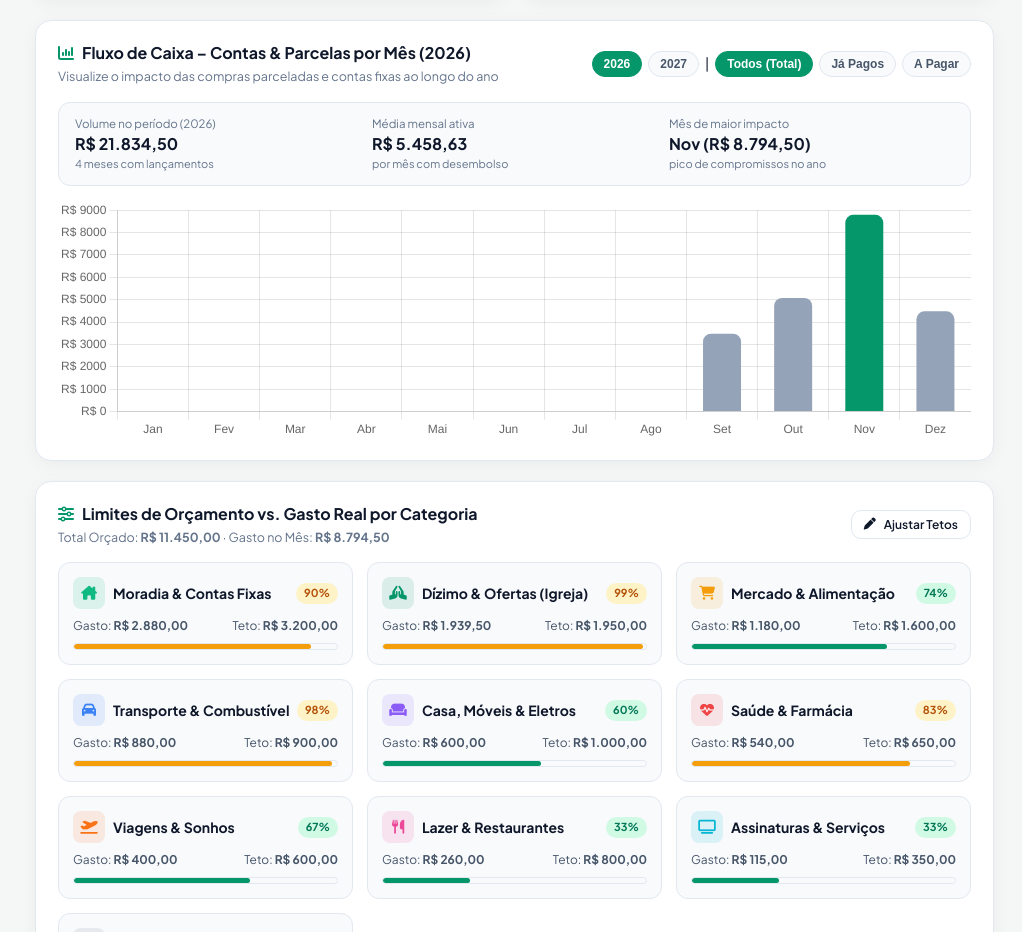
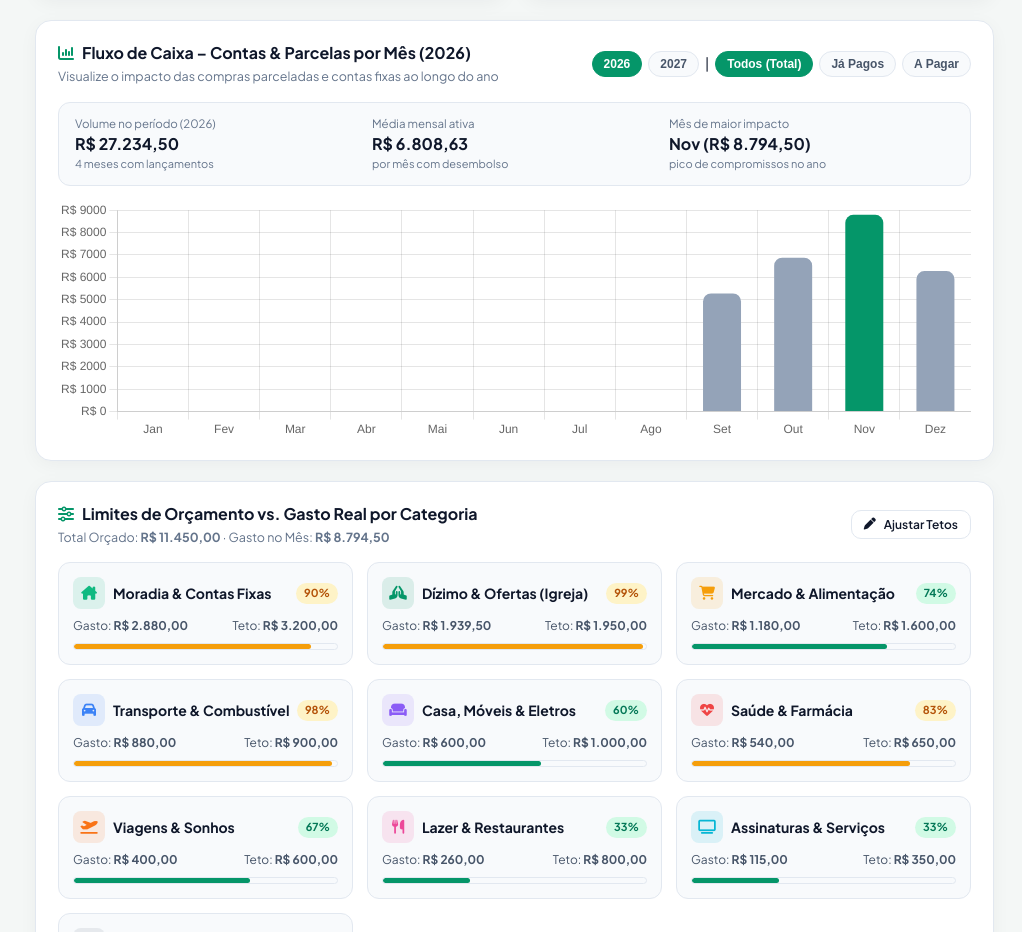
Before and after one commit to uranio8/finanpro-casal, a React (Vite) app: page / in a window 1280 px wide. Shown: the part 1541-2473 px from the top of the page, without its empty margins (258-1280 px from the left). Built offline with nearby package versions, Linux system fonts and the light colour scheme; a web font is replaced by a local one.

Commit message:
fix(modulo-1): sincronizar edicao de salario na tabela, filtro de clonagem fixa e paridade anual no grafico e PDF

```diff
--- a/src/App.jsx
+++ b/src/App.jsx
@@ -378,6 +378,7 @@ export default function App() {
 
     if (txModal.editingId) {
       setState((prev) => {
+        const originalTx = prev.transactions.find((t) => t.id === txModal.editingId);
         const commId = txModal.commitmentId;
         const shouldPropagate = Boolean(commId && txForm.propagateToPendingInstallments);
 
@@ -449,6 +450,38 @@ export default function App() {
           );
         }
 
+        // Se o usuário editou diretamente um Salário Mensal automático na tabela, sincronizar monthlyIncomes e recalcular Dízimo
+        if (originalTx && isAutoSalaryTransaction(originalTx)) {
+          const targetYm = (txForm.dueDate || originalTx.dueDate || prev.selectedMonth).slice(0, 7);
+          const currentEff = getEffectiveMonthIncome(prev, targetYm);
+          const isP2 = (txForm.owner || originalTx.owner) === 'partner2';
+          const updatedMonthIncome = {
+            partner1Income: isP2 ? currentEff.partner1Income : amountNum,
+            partner2Income: isP2 ? amountNum : currentEff.partner2Income,
+            donationAmount: currentEff.donationAmount
+          };
+          const nextState = {
+            ...prev,
+            couple:
+              targetYm === prev.selectedMonth
+                ? {
+                    ...prev.couple,
+                    ...(isP2 ? { partner2Income: amountNum } : { partner1Income: amountNum })
+                  }
+                : prev.couple,
+            monthlyIncomes: {
+              ...(prev.monthlyIncomes || {}),
+              [targetYm]: updatedMonthIncome
+            },
+            transactions: updatedTransactions,
+            commitments: updatedCommitments
+          };
+          return {
+            ...nextState,
+            transactions: syncMonthIncomeAndTitheTransactions(nextState, targetYm)
+          };
+        }
+
         return {
           ...prev,
           transactions: updatedTransactions,
@@ -490,28 +523,27 @@ export default function App() {
     const targetYm = state.selectedMonth;
     const prevYm = shiftYearMonth(targetYm, -1);
 
+    const isEligibleFixedExpense = (t) =>
+      t.type === 'expense' &&
+      t.category !== 'dizimo' &&
+      !t.commitmentId &&
+      t.installmentNumber !== 0 &&
+      !String(t.id || '').startsWith('tx-goal-') &&
+      (t.category === 'moradia' ||
+        t.category === 'assinaturas' ||
+        t.category === 'saude' ||
+        t.paymentMethod !== 'Cartão de Crédito');
+
     // Search previous month first; if empty, fallback to reference month '2026-11'
     const candidateSourceTxs = state.transactions.filter(
-      (t) =>
-        t.type === 'expense' &&
-        t.category !== 'dizimo' &&
-        t.dueDate &&
-        t.dueDate.startsWith(prevYm) &&
-        (!t.commitmentId || t.paymentMethod !== 'Cartão de Crédito')
+      (t) => t.dueDate && t.dueDate.startsWith(prevYm) && isEligibleFixedExpense(t)
     );
 
     const sourceList =
       candidateSourceTxs.length > 0
         ? candidateSourceTxs
         : state.transactions.filter(
-            (t) =>
-              t.type === 'expense' &&
-              t.category !== 'dizimo' &&
-              t.dueDate &&
-              t.dueDate.startsWith('2026-11') &&
-              (t.category === 'moradia' ||
-                t.category === 'assinaturas' ||
-                t.paymentMethod !== 'Cartão de Crédito')
+            (t) => t.dueDate && t.dueDate.startsWith('2026-11') && isEligibleFixedExpense(t)
           );
 
     const existingTitlesInTarget = new Set(
--- a/src/components/DashboardView.jsx
+++ b/src/components/DashboardView.jsx
@@ -16,7 +16,8 @@ import {
   getMonthLabel,
   getDaysDiffFromToday,
   getEffectiveMonthIncome,
-  isAutoSalaryTransaction
+  isAutoSalaryTransaction,
+  isAutoTitheOrDonationTransaction
 } from '../utils/formatters';
 
 ChartJS.register(ArcElement, Tooltip, Legend, CategoryScale, LinearScale, BarElement);
@@ -277,6 +278,9 @@ export default function DashboardView({
     ];
     const values = months.map((label, idx) => {
       const ym = `${cashFlowYear}-${String(idx + 1).padStart(2, '0')}`;
+      const allMonthExpenses = transactions.filter(
+        (t) => t.type === 'expense' && t.dueDate && t.dueDate.startsWith(ym)
+      );
       const list = filteredTransactions.filter(
         (t) => t.type === 'expense' && t.dueDate && t.dueDate.startsWith(ym)
       );
@@ -285,8 +289,54 @@ export default function DashboardView({
         if (cashFlowFilter === 'pending') return t.status === 'pending';
         return true;
       });
-      const sum = filteredList.reduce((acc, t) => acc + Number(t.amount || 0), 0);
-      return { label, ym, sum };
+      let sum = filteredList.reduce((acc, t) => acc + Number(t.amount || 0), 0);
+
+      // Se o mês possui compromissos ativos mas ainda não foi visitado na Sidebar (sem tx-diz materializado),
+      // somar a primícia prevista do mês para manter consistência 100% estável no gráfico anual
+      const hasMaterializedAutoTithe = allMonthExpenses.some((t) =>
+        isAutoTitheOrDonationTransaction(t)
+      );
+      if (couple.titheEnabled && !hasMaterializedAutoTithe && allMonthExpenses.length > 0) {
+        const isPastOrCurrentRef = ym <= '2026-11';
+        const autoStatus = isPastOrCurrentRef ? 'paid' : 'pending';
+        if (cashFlowFilter === 'all' || cashFlowFilter === autoStatus) {
+          const eff = getEffectiveMonthIncome(state, ym);
+          const tithePct = Number(couple.tithePercent ?? 10);
+          const p1OffPct = Number(couple.partner1OfferingPercent ?? 5);
+          const p2OffPct = Number(couple.partner2OfferingPercent ?? 5);
+          const mExtras = (extraIncomes || []).filter((i) => i.date?.startsWith(ym));
+          const p1Ex = couple.includeExtraInTithe
+            ? mExtras
+                .filter(
+                  (i) =>
+                    i.owner === 'partner1' &&
+                    i.status === 'received' &&
+                    i.applyTitheAndOffering !== false
+                )
+                .reduce((a, i) => a + Number(i.amount || 0), 0)
+            : 0;
+          const p2Ex = couple.includeExtraInTithe
+            ? mExtras
+                .filter(
+                  (i) =>
+                    i.owner === 'partner2' &&
+                    i.status === 'received' &&
+                    i.applyTitheAndOffering !== false
+                )
+                .reduce((a, i) => a + Number(i.amount || 0), 0)
+            : 0;
+          const p1TitheVal = Number(
+            (((eff.partner1Income + p1Ex) * (tithePct + p1OffPct)) / 100).toFixed(2)
+          );
+          const p2TitheVal = Number(
+            (((eff.partner2Income + p2Ex) * (tithePct + p2OffPct)) / 100).toFixed(2)
+          );
+          if (ownerFilter === 'all' || ownerFilter === 'partner1') sum += p1TitheVal;
+          if (ownerFilter === 'all' || ownerFilter === 'partner2') sum += p2TitheVal;
+        }
+      }
+
+      return { label, ym, sum: Number(sum.toFixed(2)) };
     });
 
     const activeMonths = values.filter((v) => v.sum > 0);
@@ -305,7 +355,7 @@ export default function DashboardView({
       avgActiveMonth,
       peakMonth
     };
-  }, [filteredTransactions, cashFlowYear, cashFlowFilter]);
+  }, [filteredTransactions, transactions, extraIncomes, couple, state, ownerFilter, cashFlowYear, cashFlowFilter]);
 
   const cashFlowChartData = {
     labels: monthlyCashFlow.months,
--- a/src/components/ReportPrintModal.jsx
+++ b/src/components/ReportPrintModal.jsx
@@ -5,7 +5,8 @@ import {
   formatDateBR,
   getMonthLabel,
   getEffectiveMonthIncome,
-  isAutoSalaryTransaction
+  isAutoSalaryTransaction,
+  isAutoTitheOrDonationTransaction
 } from '../utils/formatters';
 
 export default function ReportPrintModal({ state, onClose }) {
@@ -78,11 +79,14 @@ export default function ReportPrintModal({ state, onClose }) {
     const p2Consecrated = Number(
       (((eff.partner2Income + p2ExtraTithe) * (tithePct + p2OffPct)) / 100).toFixed(2)
     );
+    const monthExpenses = monthTxs.filter((t) => t.type === 'expense');
+    const manualTitheTotal = monthExpenses
+      .filter((t) => t.category === 'dizimo' && !isAutoTitheOrDonationTransaction(t))
+      .reduce((a, t) => a + Number(t.amount || 0), 0);
     const totalPrimicias = Number(
-      (p1Consecrated + p2Consecrated + Number(eff.donationAmount || 0)).toFixed(2)
+      (p1Consecrated + p2Consecrated + Number(eff.donationAmount || 0) + manualTitheTotal).toFixed(2)
     );
 
-    const monthExpenses = monthTxs.filter((t) => t.type === 'expense');
     const nonTitheExpenses = monthExpenses.filter((t) => t.category !== 'dizimo');
     const regularExpensesTotal = nonTitheExpenses.reduce(
       (a, t) => a + Number(t.amount || 0),
--- a/src/utils/formatters.js
+++ b/src/utils/formatters.js
@@ -64,6 +64,27 @@ export function isAutoSalaryTransaction(tx) {
     return true;
   }
   if (tx.category === 'salario' && typeof tx.title === 'string' && tx.title.startsWith('Salário Mensal —')) {
+    return true;
+  }
+  return false;
+}
+
+export function isAutoTitheOrDonationTransaction(tx) {
+  if (!tx || tx.type !== 'expense' || tx.category !== 'dizimo') return false;
+  if (
+    tx.id === 'tx-diz-1' ||
+    tx.id === 'tx-diz-2' ||
+    (typeof tx.id === 'string' &&
+      (tx.id.startsWith('tx-diz-p1-') ||
+        tx.id.startsWith('tx-diz-p2-') ||
+        tx.id.startsWith('tx-don-')))
+  ) {
+    return true;
+  }
+  if (
+    typeof tx.title === 'string' &&
+    (tx.title.startsWith('Dízimo (') || tx.title.startsWith('Doações Especiais & Caridade —'))
+  ) {
     return true;
   }
   return false;
```
Also changed, not shown: Issues/MODULO_1_ISSUES.md (+14 -1 lines).
